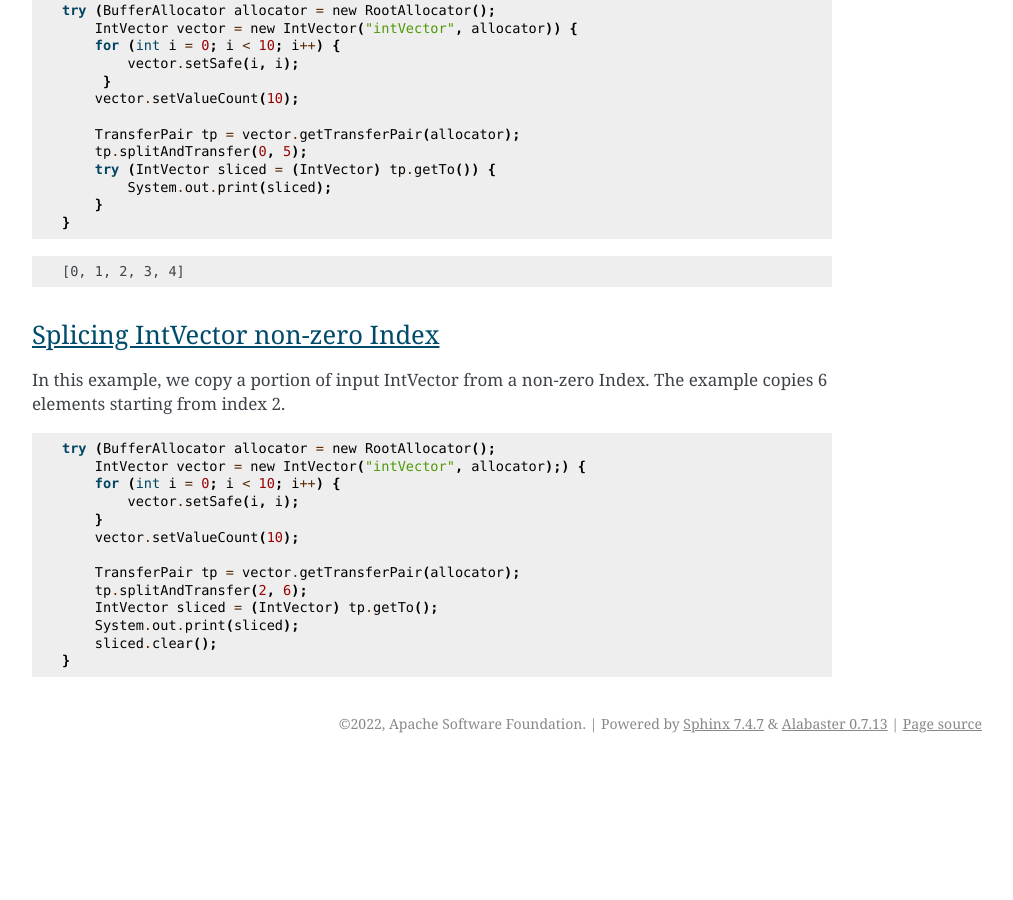
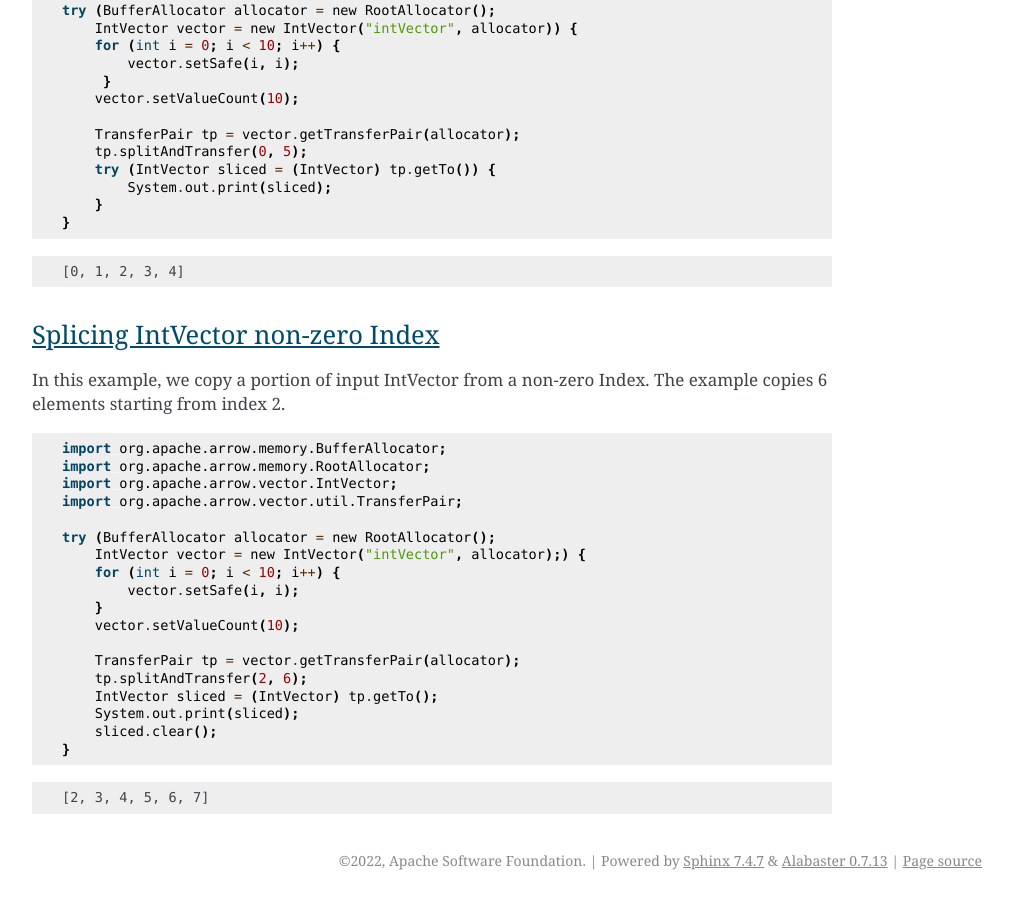
Before and after one commit to apache/arrow-cookbook, a Sphinx documentation site: the page built from java/source/create.rst, in a window 1280 px wide and 900 px high, scrolled down 3517 px. Shown: the whole window, without its empty margins (258-1271 px from the left). Built offline with Sphinx 7.4.7, drawn with Linux system fonts in a browser that asks for light colours; pages that are not in the unit, such as notebooks, are missing from menus; before the commit the page ends 4280 px from its top, so only the background shows below that.

Commit message:
fixed build failure

```diff
--- a/java/source/create.rst
+++ b/java/source/create.rst
@@ -229,6 +229,11 @@ The example copies 6 elements starting from index 2.
 
 .. testcode::
 
+   import org.apache.arrow.memory.BufferAllocator;
+   import org.apache.arrow.memory.RootAllocator;
+   import org.apache.arrow.vector.IntVector;
+   import org.apache.arrow.vector.util.TransferPair;
+
    try (BufferAllocator allocator = new RootAllocator();
        IntVector vector = new IntVector("intVector", allocator);) {
        for (int i = 0; i < 10; i++) {
@@ -243,6 +248,10 @@ The example copies 6 elements starting from index 2.
        sliced.clear();
    }
 
+.. testoutput::
+
+   [2, 3, 4, 5, 6, 7]
+
 .. _`FieldVector`: https://arrow.apache.org/docs/java/reference/org/apache/arrow/vector/FieldVector.html
 .. _`ValueVector`: https://arrow.apache.org/docs/java/vector.html
 .. _`dictionary-encoding`: https://arrow.apache.org/docs/format/Columnar.html#dictionary-encoded-layout
```
